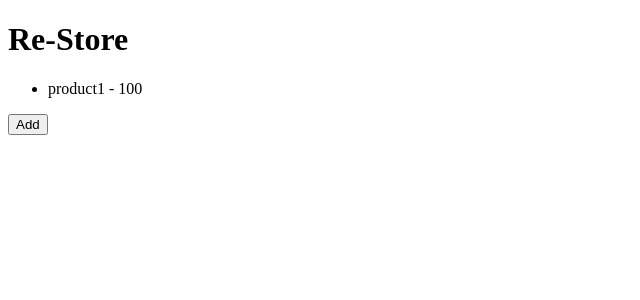
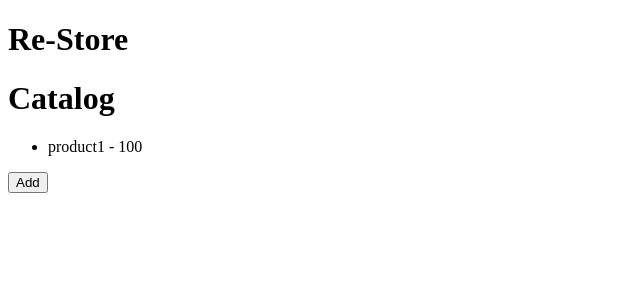
Before and after one commit to jingleBearOps/store, a React (Create React App) app in the folder reStore/client/: page / in a window 1280 px wide. Both pictures are taken after a click on the button "Add". Shown: the top 300 px of the page, without its empty margins (0-640 px from the left). Built offline with nearby package versions, Linux system fonts and the light colour scheme; no server answers.

Commit message:
typescript interface rules

```diff
--- a/reStore/client/src/app/layout/App.tsx
+++ b/reStore/client/src/app/layout/App.tsx
@@ -1,5 +1,6 @@
 import { useEffect, useState } from 'react';
 import { Product } from '../models/product';
+import Catalog from '../../features/catalog/catalog';
 const products = [
   {name:'product1', price: 100.00},
   {name:'product2', price: 200.00},
@@ -25,13 +26,7 @@
   return (
     <div>
       <h1>Re-Store</h1>
-      <ul>
-        {products.map((product, index)=>{
-            return <li key = {index}> {product.name} - {product.price}</li>
-          })}
-      </ul>
-      <button onClick={addProduct}> Add</button>
-      <>{console.log(123)}</>
+      <Catalog products={products} addProduct={addProduct}/>
     </div>
   );
 }
--- /dev/null
+++ b/reStore/client/src/features/catalog/catalog.tsx
@@ -0,0 +1,22 @@
+import { Fragment } from "react";
+import { Product } from "../../app/models/product"
+
+interface Props {
+    products: Product[];
+    addProduct: () => void;
+}
+
+export default function Catalog({products, addProduct}: Props){
+    return (
+        <Fragment>
+            <h1>Catalog</h1>
+            <ul>
+            {products.map((product)=>{
+                return <li key = {product.id}> {product.name} - {product.price}</li>
+            })}
+        </ul>
+        <button onClick={addProduct}> Add</button>
+        <>{console.log(123)}</>
+      </Fragment>
+    )
+}
```
